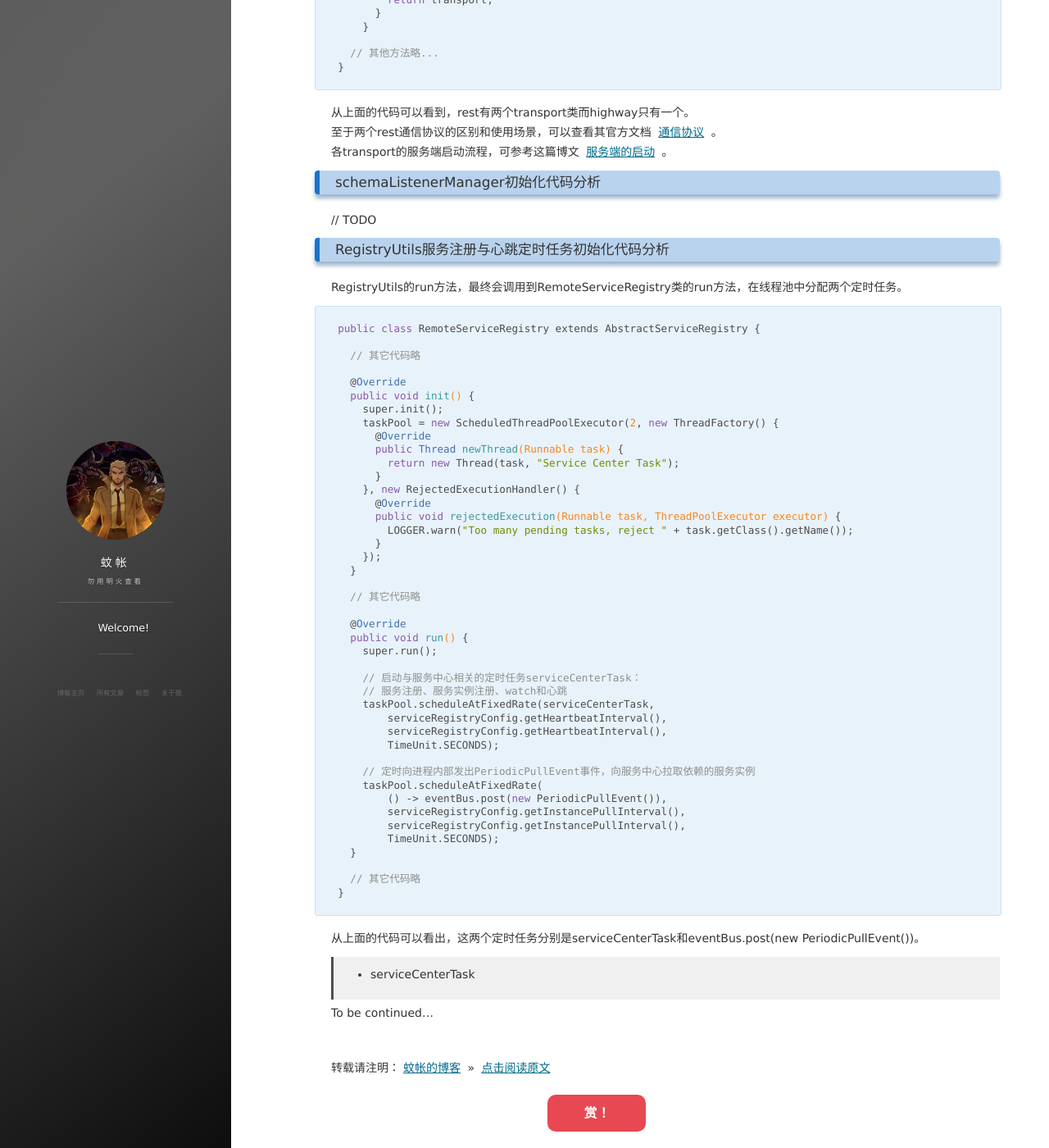
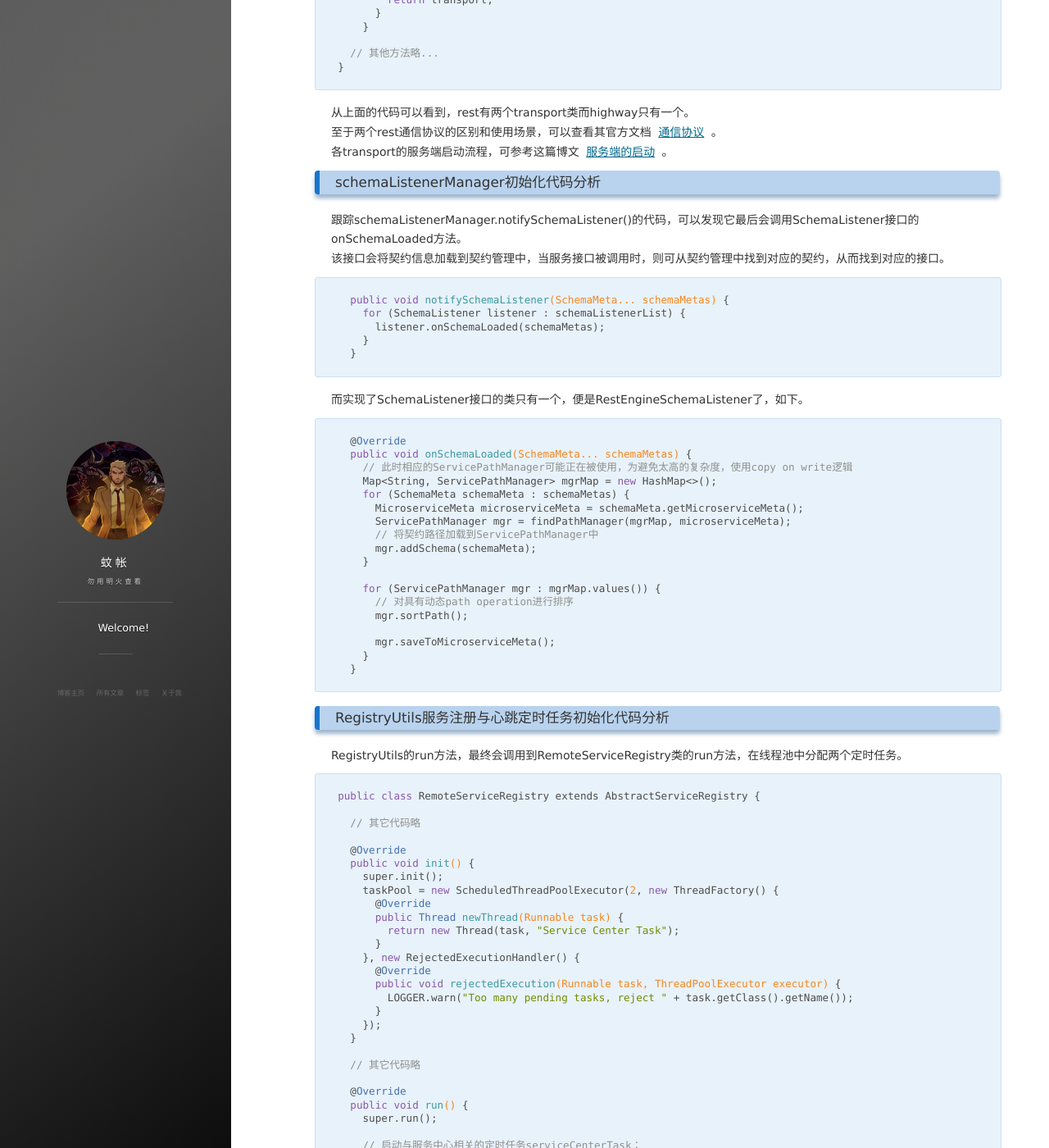
Before and after one commit to NevilleYeung/NevilleYeung.github.io, a Jekyll site: the page built from _posts/2018-07-15-ServiceComb-CodeAnalysis-JavaChassis-startup.md, in a window 1280 px wide and 1400 px high, scrolled down 8080 px. Shown: the whole window at 82% size. Built offline with Jekyll 4.4.1, drawn with Linux system fonts in a browser that asks for light colours; nearby versions of some CDN libraries; comment, search, counter and statistics services are not loaded; some of the changed text lies outside the part shown.

Commit message:
契约的加载
还要再补充完整点才行

````diff
--- a/_posts/2018-07-15-ServiceComb-CodeAnalysis-JavaChassis-startup.md
+++ b/_posts/2018-07-15-ServiceComb-CodeAnalysis-JavaChassis-startup.md
@@ -148,7 +148,7 @@ public class CseApplicationListener
     transportManager.init();
     triggerEvent(EventType.AFTER_TRANSPORT);
 
-    // 将各服务的契约信息（SchemaMata）取出，与transport绑定。完成这步操作后，服务才能被正常访问。
+    // 将各服务的契约信息（SchemaMata）取出，将契约信息加载到契约管理中。完成这步操作后，服务才能被正常访问。
     schemaListenerManager.notifySchemaListener();
 
     // TODO RestEngineSchemaListener的onBootEvent会被触发。
@@ -370,7 +370,36 @@ public class TransportManager {
 
 ### schemaListenerManager初始化代码分析
 
-// TODO
+跟踪schemaListenerManager.notifySchemaListener()的代码，可以发现它最后会调用SchemaListener接口的onSchemaLoaded方法。
+该接口会将契约信息加载到契约管理中，当服务接口被调用时，则可从契约管理中找到对应的契约，从而找到对应的接口。
+```
+  public void notifySchemaListener(SchemaMeta... schemaMetas) {
+    for (SchemaListener listener : schemaListenerList) {
+      listener.onSchemaLoaded(schemaMetas);
+    }
+  }
+```
+而实现了SchemaListener接口的类只有一个，便是RestEngineSchemaListener了，如下。
+```
+  @Override
+  public void onSchemaLoaded(SchemaMeta... schemaMetas) {
+    // 此时相应的ServicePathManager可能正在被使用，为避免太高的复杂度，使用copy on write逻辑
+    Map<String, ServicePathManager> mgrMap = new HashMap<>();
+    for (SchemaMeta schemaMeta : schemaMetas) {
+      MicroserviceMeta microserviceMeta = schemaMeta.getMicroserviceMeta();
+      ServicePathManager mgr = findPathManager(mgrMap, microserviceMeta);
+      // 将契约路径加载到ServicePathManager中
+      mgr.addSchema(schemaMeta);
+    }
+
+    for (ServicePathManager mgr : mgrMap.values()) {
+      // 对具有动态path operation进行排序
+      mgr.sortPath();
+
+      mgr.saveToMicroserviceMeta();
+    }
+  }
+```
 
 
 
````
